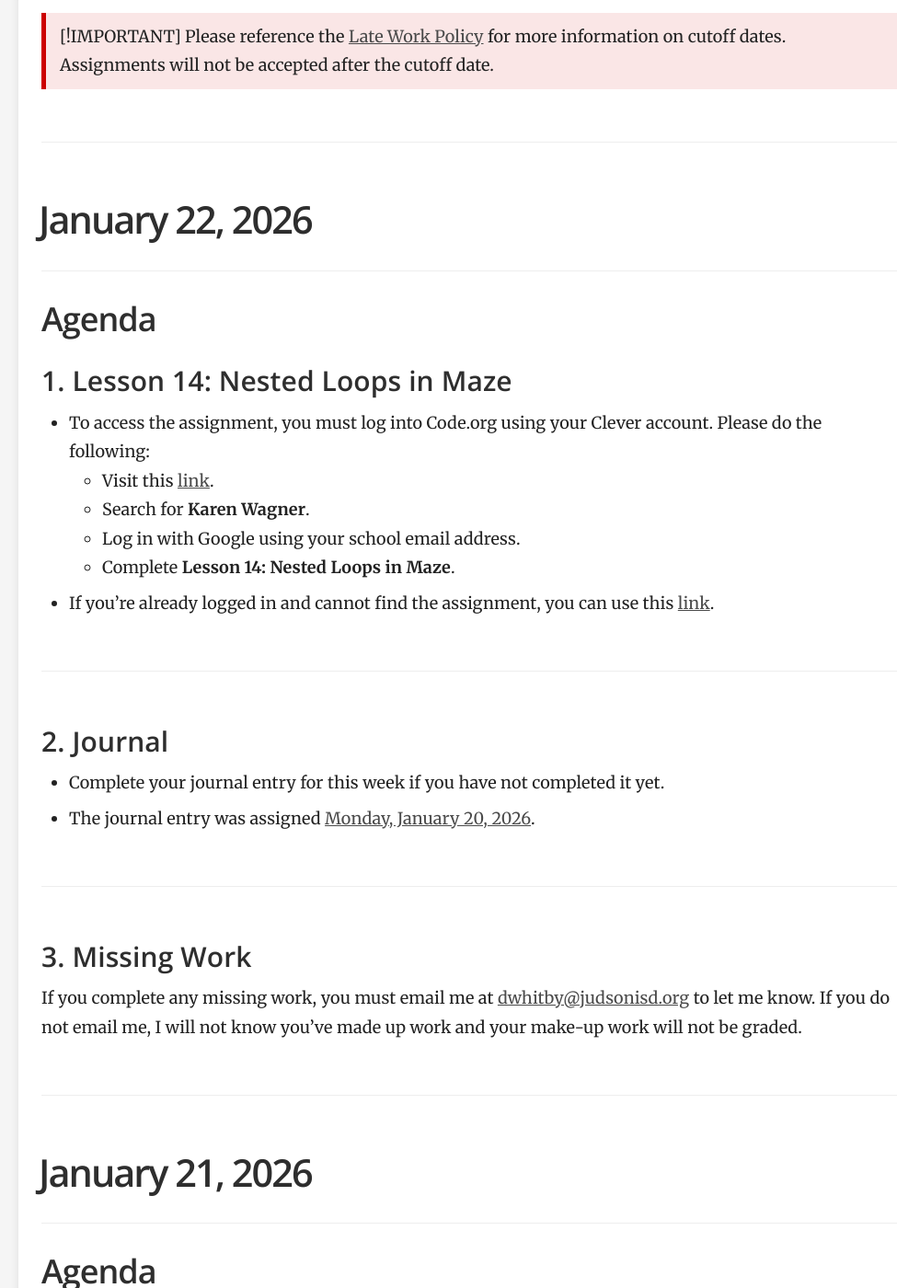
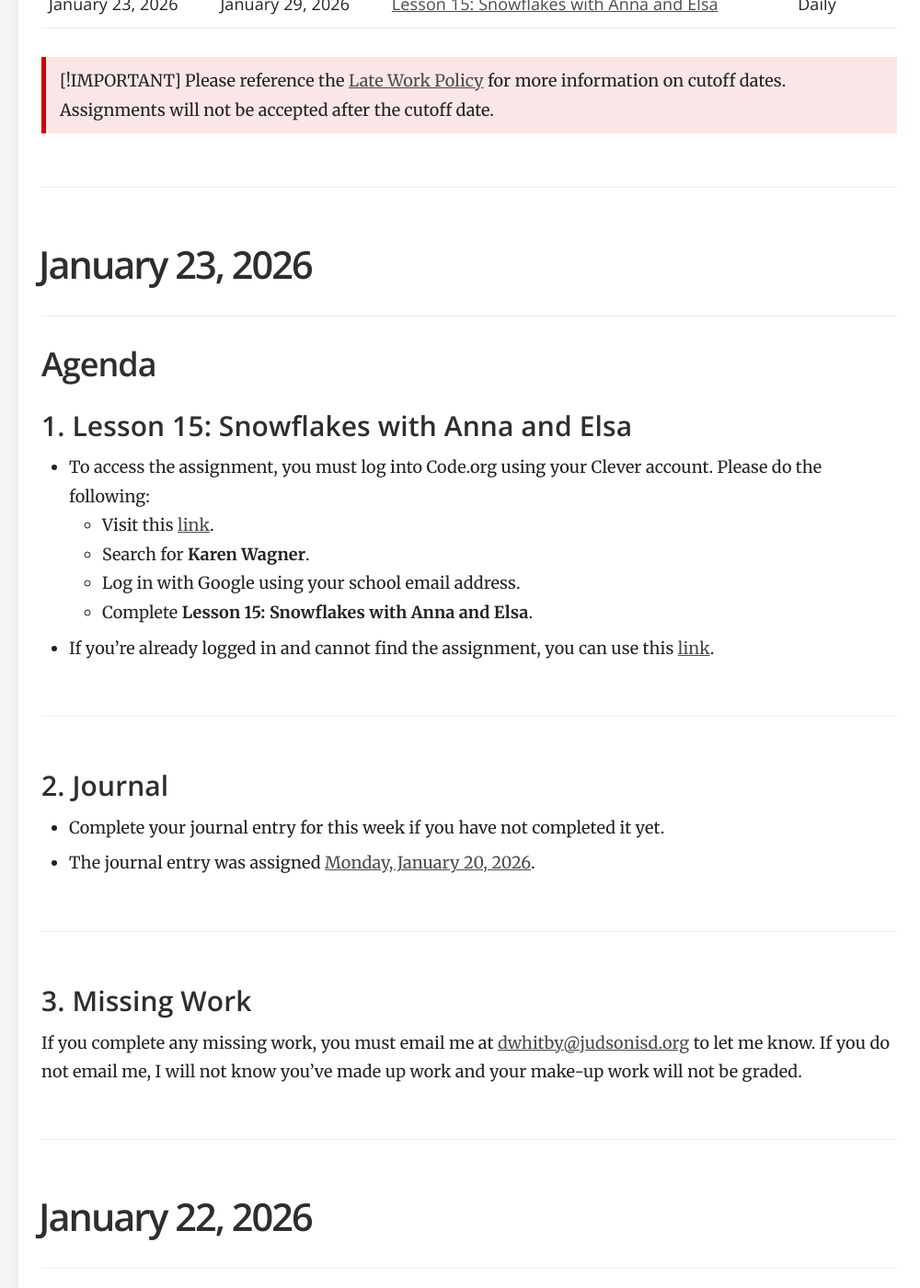
Before and after one commit to mswhitby/classroom, a Jekyll site: the page built from _docs/classes/1st.md, in a window 1280 px wide and 1400 px high, scrolled down 926 px. Shown: the whole window at 92% size, without its empty margins (280-1280 px from the left). Built offline with Jekyll 4.4.1, drawn with Linux system fonts in a browser that asks for light colours.

Commit message:
Updated Lessons

```diff
--- a/_docs/classes/1st.md
+++ b/_docs/classes/1st.md
@@ -100,6 +100,14 @@ order: 1
     <td align="left">Daily</td>
   </tr>
 
+  <tr>
+    <td align="left">January 23, 2026</td>
+    <td align="left">January 29, 2026</td>
+    <td align="left"><a href="https://github.com/mswhitby/classroom/blob/main/_docs/classes/1st.md#january-21-2026">Lesson 15: Snowflakes with Anna and Elsa</a></td>
+    <td align="left">Daily</td>
+  </tr>
+
+
 
 </table>
 
@@ -107,6 +115,34 @@ order: 1
 > Please reference the [Late Work Policy](https://github.com/mswhitby/classroom/blob/main/_docs/resources/late_work.md) for more information on cutoff dates. Assignments will not be accepted after the cutoff date.
 
 ****
+
+# January 23, 2026
+
+## Agenda
+
+### 1. Lesson 15: Snowflakes with Anna and Elsa
+- To access the assignment, you must log into Code.org using your Clever account. Please do the following:
+    - Visit this [link](https://clever.com/oauth/district-picker?client_id=2f27405716644a951b23&redirect_uri=https%3A%2F%2Fstudio.code.org%2Fusers%2Fauth%2Fclever%2Fcallback&response_type=code&state=ede33ff61289cf32708a0f54079cdd23e31d0b0a02b0e0e8).
+    - Search for **Karen Wagner**.
+    - Log in with Google using your school email address.
+    - Complete **Lesson 15: Snowflakes with Anna and Elsa**.
+
+- If you're already logged in and cannot find the assignment, you can use this [link](https://studio.code.org/courses/express-2025/units/1/lessons/15/levels/1).
+
+----
+
+### 2. Journal
+
+- Complete your journal entry for this week if you have not completed it yet.
+- The journal entry was assigned [Monday, January 20, 2026](https://github.com/mswhitby/WHSTechNotes/blob/main/journal.md#january-20-2026).
+
+----
+
+### 3. Missing Work
+
+If you complete any missing work, you must email me at <dwhitby@judsonisd.org> to let me know. If you do not email me, I will not know you've made up work and your make-up work will not be graded.
+
+----
 
 # January 22, 2026
 
```
Also changed, not shown: _docs/classes/3rd.md (+37 -0 lines), _docs/classes/7th.md (+35 -0 lines).
